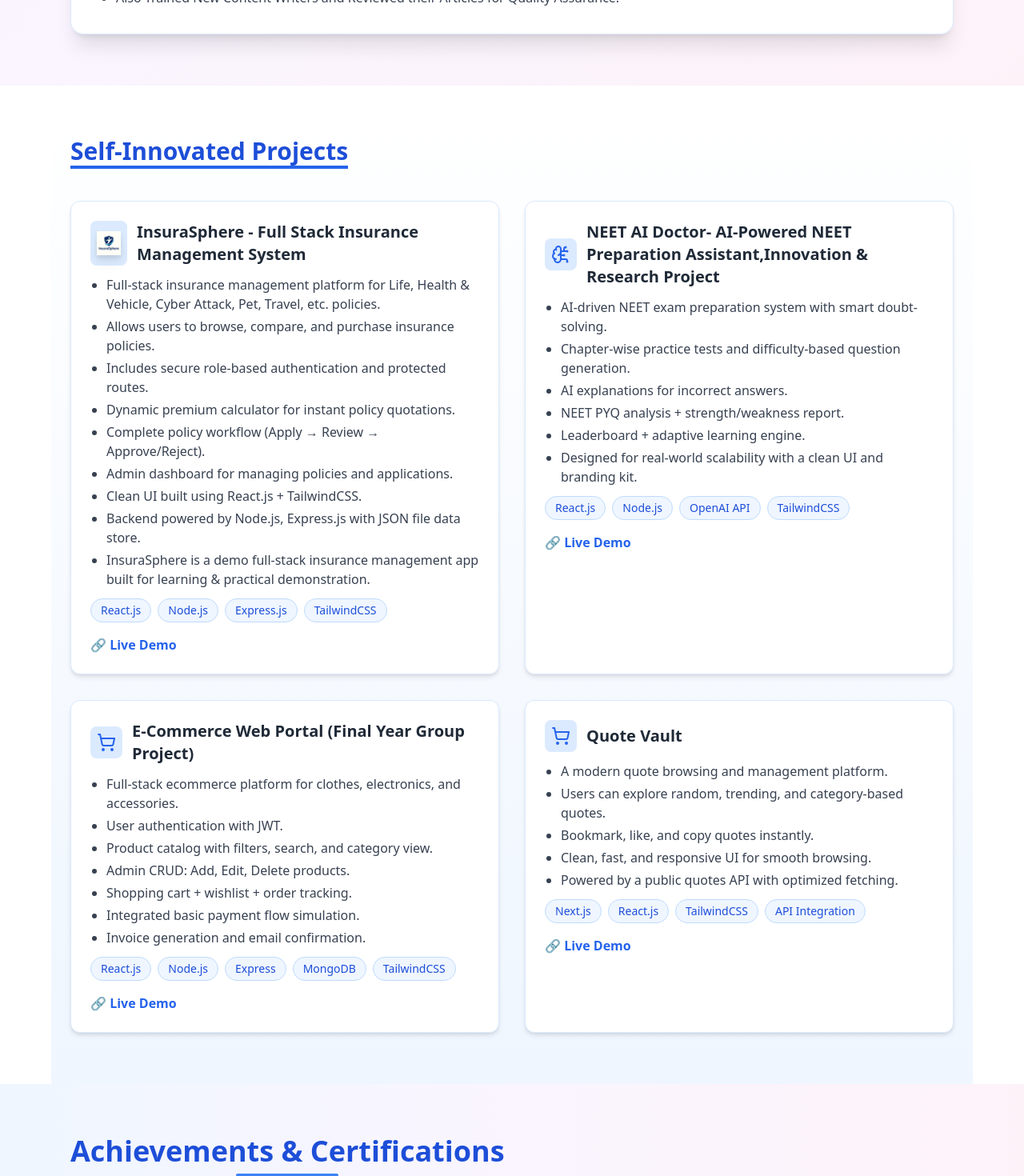
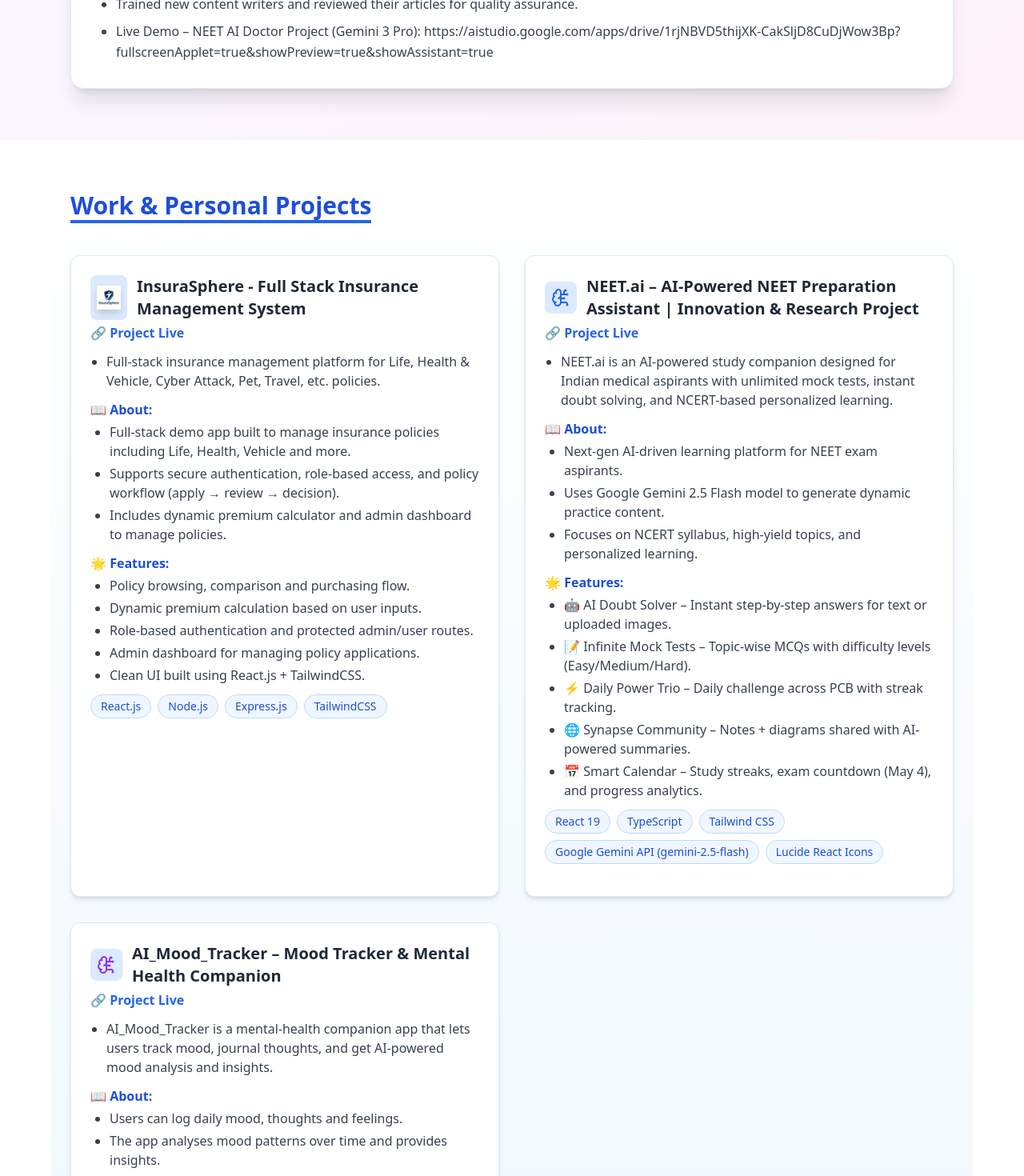
Before and after one commit to avirathod55252/avinash, a React (Create React App) app: page / in a window 1280 px wide. Shown: the part 4352-5822 px from the top of the page at 80% size. Built offline with nearby package versions, Linux system fonts and the light colour scheme; a web font is replaced by a local one.

Commit message:
added updated portfolio

```diff
--- a/src/components/Experience.js
+++ b/src/components/Experience.js
@@ -5,11 +5,11 @@
   const experiences = [
     {
       role: "Computer Programmer 1 Year and 1 Month of Experience",
-      company: "Ahilyanagar Cantonment Board ",
+      company: "Ahilyanagar Cantonment Board",
       companyUrl: "https://ahmednagar.cantt.gov.in/",
       duration: "22 July 2024 To 31 August 2025",
-      logo: "/acbc.png",
-      badge: "/tiger.png",
+      logo: "/acb.png",
+      logoClass: "w-full max-w-[350px] h-auto object-contain mx-auto sm:mx-0", // LARGE BANNER LOGO
       points: [
         "Website Management & Maintenance – Developed new pages, enhanced the homepage slider, built modules, and performed UAT for RTRM and E-Chhawani platforms.",
         "GIS & Software Setup (BARC Project) – Installed and configured BARC Change Detection Software and executed GIS workflows using QGIS.",
@@ -24,8 +24,10 @@
     {
       role: "Technical Content Writer",
       company: "GeeksforGeeks (Remote)",
+      companyUrl: "https://www.geeksforgeeks.org/",
       duration: "Apr 2023 – Apr 2024",
       logo: "/gfg2.png",
+      logoClass: "w-28 h-28 sm:w-32 sm:h-32 object-contain mx-auto sm:mx-0", // SMALL SQUARE LOGO
       points: [
         "Published and improved 100+ technical articles.",
         "Secured 12th rank in Technical Scripter 2022.",
@@ -33,7 +35,8 @@
         "Specialized in web development, programming languages, and data structures.",
         "Collaborated with editors to ensure high-quality content.",
         "Engaged with the GFG community through comments and feedback.",
-        "Also Trained New Content Writers and Reviewed their Articles for Quality Assurance.",
+        "Trained new content writers and reviewed their articles for quality assurance.",
+        "Live Demo – NEET AI Doctor Project (Gemini 3 Pro): https://aistudio.google.com/apps/drive/1rjNBVD5thijXK-CakSljD8CuDjWow3Bp?fullscreenApplet=true&showPreview=true&showAssistant=true",
       ],
     },
   ];
@@ -42,7 +45,7 @@
     <section
       id="experience"
       className="py-16 bg-gradient-to-br from-blue-50 via-purple-50 to-pink-50
-        dark:from-gray-800 dark:via-gray-900 dark:to-gray-800 transition-colors duration-300"
+      dark:from-gray-800 dark:via-gray-900 dark:to-gray-800 transition-colors duration-300"
     >
       <div className="max-w-6xl mx-auto px-4 sm:px-6">
         {/* Heading */}
@@ -61,20 +64,19 @@
               transition={{ duration: 0.6, delay: index * 0.2 }}
               viewport={{ once: true }}
               className="relative bg-white dark:bg-gray-900 rounded-2xl shadow-xl
-                dark:shadow-gray-700 hover:shadow-2xl border border-blue-100
-                dark:border-gray-700 p-6 sm:p-8 transition-all duration-300 hover:-translate-y-1"
+              dark:shadow-gray-700 hover:shadow-2xl border border-blue-100
+              dark:border-gray-700 p-6 sm:p-8 transition-all duration-300 hover:-translate-y-1"
             >
-              {/* --- TOP ROW (Fixed Responsive) --- */}
+              {/* Top Row */}
               <div className="flex flex-col md:flex-row md:justify-between md:items-center gap-6 mb-6">
                 {/* Logo + Role */}
                 <div className="flex flex-col sm:flex-row items-center gap-4 text-center sm:text-left">
-                  {/* Company Logo */}
+                  {/* Company Logo (size is different for each experience) */}
                   {exp.logo && (
                     <img
                       src={exp.logo}
                       alt="Company Logo"
-                      className="w-24 h-16 sm:w-28 sm:h-20 md:w-32 md:h-24
-                        object-contain mx-auto sm:mx-0"
+                      className={exp.logoClass}
                     />
                   )}
 
@@ -88,16 +90,6 @@
                     </p>
                   </div>
                 </div>
-
-                {/* Badge */}
-                {exp.badge && (
-                  <img
-                    src={exp.badge}
-                    alt="Badge"
-                    className="w-20 h-20 sm:w-24 sm:h-24 md:w-28 md:h-28
-                      object-contain mx-auto md:mx-0 hover:scale-105 transition duration-300"
-                  />
-                )}
               </div>
 
               {/* Company Name */}
@@ -107,8 +99,8 @@
                   target="_blank"
                   rel="noopener noreferrer"
                   className="text-lg font-semibold text-purple-600 dark:text-purple-400
-                    hover:text-blue-700 dark:hover:text-blue-300 underline underline-offset-4
-                    transition-all duration-200 mb-3 inline-block text-center sm:text-left"
+                  hover:text-blue-700 dark:hover:text-blue-300 underline underline-offset-4
+                  transition-all duration-200 mb-3 inline-block text-center sm:text-left"
                 >
                   {exp.company}
                 </a>
@@ -126,7 +118,7 @@
                 {exp.points.map((point, i) => (
                   <li
                     key={i}
-                    className="hover:text-blue-600 dark:hover:text-blue-400 transition"
+                    className="hover:text-blue-600 dark:hover:text-blue-400 transition break-words"
                   >
                     {point}
                   </li>
--- a/src/components/Projects.js
+++ b/src/components/Projects.js
@@ -1,5 +1,5 @@
 import React from "react";
-import { ShoppingCart, BrainCircuit, ShieldCheck } from "lucide-react";
+import { BrainCircuit } from "lucide-react";
 
 export default function Projects() {
   const projects = [
@@ -14,66 +14,78 @@
       ),
       desc: [
         "Full-stack insurance management platform for Life, Health & Vehicle, Cyber Attack, Pet, Travel, etc. policies.",
-        "Allows users to browse, compare, and purchase insurance policies.",
-        "Includes secure role-based authentication and protected routes.",
-        "Dynamic premium calculator for instant policy quotations.",
-        "Complete policy workflow (Apply → Review → Approve/Reject).",
-        "Admin dashboard for managing policies and applications.",
+      ],
+      about: [
+        // ← add brief about-lines here
+        "Full-stack demo app built to manage insurance policies including Life, Health, Vehicle and more.",
+        "Supports secure authentication, role-based access, and policy workflow (apply → review → decision).",
+        "Includes dynamic premium calculator and admin dashboard to manage policies.",
+      ],
+      features: [
+        "Policy browsing, comparison and purchasing flow.",
+        "Dynamic premium calculation based on user inputs.",
+        "Role-based authentication and protected admin/user routes.",
+        "Admin dashboard for managing policy applications.",
         "Clean UI built using React.js + TailwindCSS.",
-        "Backend powered by Node.js, Express.js with JSON file data store.",
-        "InsuraSphere is a demo full-stack insurance management app built for learning & practical demonstration.",
       ],
       tech: ["React.js", "Node.js", "Express.js", "TailwindCSS"],
       link: "https://insura-sphere.vercel.app/",
     },
+
     {
       title:
-        "NEET AI Doctor- AI-Powered NEET Preparation Assistant,Innovation & Research Project ",
+        "NEET.ai – AI-Powered NEET Preparation Assistant | Innovation & Research Project",
       icon: (
         <BrainCircuit className="w-6 h-6 text-blue-600 dark:text-blue-400" />
       ),
       desc: [
-        "AI-driven NEET exam preparation system with smart doubt-solving.",
-        "Chapter-wise practice tests and difficulty-based question generation.",
-        "AI explanations for incorrect answers.",
-        "NEET PYQ analysis + strength/weakness report.",
-        "Leaderboard + adaptive learning engine.",
-        "Designed for real-world scalability with a clean UI and branding kit.",
+        "NEET.ai is an AI-powered study companion designed for Indian medical aspirants with unlimited mock tests, instant doubt solving, and NCERT-based personalized learning.",
       ],
-      tech: ["React.js", "Node.js", "OpenAI API", "TailwindCSS"],
-      link: "./",
+      about: [
+        "Next-gen AI-driven learning platform for NEET exam aspirants.",
+        "Uses Google Gemini 2.5 Flash model to generate dynamic practice content.",
+        "Focuses on NCERT syllabus, high-yield topics, and personalized learning.",
+      ],
+      features: [
+        "🤖 AI Doubt Solver – Instant step-by-step answers for text or uploaded images.",
+        "📝 Infinite Mock Tests – Topic-wise MCQs with difficulty levels (Easy/Medium/Hard).",
+        "⚡ Daily Power Trio – Daily challenge across PCB with streak tracking.",
+        "🌐 Synapse Community – Notes + diagrams shared with AI-powered summaries.",
+        "📅 Smart Calendar – Study streaks, exam countdown (May 4), and progress analytics.",
+      ],
+      tech: [
+        "React 19",
+        "TypeScript",
+        "Tailwind CSS",
+        "Google Gemini API (gemini-2.5-flash)",
+        "Lucide React Icons",
+      ],
+      link: "https://aistudio.google.com/apps/drive/1rjNBVD5thijXK-CakSljD8CuDjWow3Bp?fullscreenApplet=true&showPreview=true&showAssistant=true",
     },
+
     {
-      title: "E-Commerce Web Portal (Final Year Group Project)",
+      title: "AI_Mood_Tracker – Mood Tracker & Mental Health Companion",
       icon: (
-        <ShoppingCart className="w-6 h-6 text-blue-600 dark:text-blue-400" />
+        <BrainCircuit className="w-6 h-6 text-purple-600 dark:text-purple-400" />
       ),
       desc: [
-        "Full-stack ecommerce platform for clothes, electronics, and accessories.",
-        "User authentication with JWT.",
-        "Product catalog with filters, search, and category view.",
-        "Admin CRUD: Add, Edit, Delete products.",
-        "Shopping cart + wishlist + order tracking.",
-        "Integrated basic payment flow simulation.",
-        "Invoice generation and email confirmation.",
+        "AI_Mood_Tracker is a mental-health companion app that lets users track mood, journal thoughts, and get AI-powered mood analysis and insights.",
       ],
-      tech: ["React.js", "Node.js", "Express", "MongoDB", "TailwindCSS"],
-      link: "./",
-    },
-    {
-      title: "Quote Vault",
-      icon: (
-        <ShoppingCart className="w-6 h-6 text-blue-600 dark:text-blue-400" />
-      ),
-      desc: [
-        "A modern quote browsing and management platform.",
-        "Users can explore random, trending, and category-based quotes.",
-        "Bookmark, like, and copy quotes instantly.",
-        "Clean, fast, and responsive UI for smooth browsing.",
-        "Powered by a public quotes API with optimized fetching.",
+      about: [
+        // you can fill or update these from your GitHub repo
+        "Users can log daily mood, thoughts and feelings.",
+        "The app analyses mood patterns over time and provides insights.",
+        "Includes journaling, mood history charts, and mood-based recommendations.",
       ],
-      tech: ["Next.js", "React.js", "TailwindCSS", "API Integration"],
-      link: "https://quote-vault-orpin.vercel.app/",
+      features: [
+        "📝 Daily Mood Logging & Journaling",
+        "📊 Mood History Visualization and Analytics",
+        "🤖 AI-Powered Mood Analysis & Insights",
+        "🔔 Mood Reminders & Notifications",
+        "🔐 Privacy-first data handling (localStorage/data abstraction)",
+      ],
+      tech: ["React.js", "Streamlit", "Python", "Some ML/AI library"], // adjust as per actual stack
+      link: "https://avirathod55252-ai-mood-tracker-app-gohegq.streamlit.app/",
     },
   ];
 
@@ -83,7 +95,7 @@
       className="py-16 bg-gradient-to-b from-white to-blue-50 dark:from-gray-900 dark:to-gray-800 max-w-6xl mx-auto px-6 transition-colors duration-500"
     >
       <h2 className="text-3xl font-bold text-blue-700 dark:text-blue-400 border-b-4 border-blue-600 dark:border-blue-400 inline-block mb-10">
-        Self-Innovated Projects
+        Work & Personal Projects
       </h2>
 
       <div className="grid md:grid-cols-2 gap-8">
@@ -93,21 +105,66 @@
             className="group p-6 bg-white dark:bg-gray-800 rounded-xl shadow-md border border-blue-100 dark:border-gray-700 hover:shadow-2xl hover:-translate-y-2 transition-all duration-500"
           >
             {/* Icon + Title */}
-            <div className="flex items-center gap-3 mb-3">
+            <div className="flex items-center gap-3 mb-1">
               <div className="p-2 bg-blue-100 dark:bg-blue-900 rounded-lg group-hover:bg-blue-200 dark:group-hover:bg-blue-800 transition">
                 {p.icon}
               </div>
-              <h3 className="text-xl font-semibold text-gray-800 dark:text-gray-100 group-hover:text-blue-700 dark:group-hover:text-blue-400 transition">
+
+              {/* TITLE AS CLICKABLE LINK */}
+              <a
+                href={p.link}
+                target="_blank"
+                rel="noopener noreferrer"
+                className="text-xl font-semibold text-gray-800 dark:text-gray-100 group-hover:text-blue-700 dark:group-hover:text-blue-400 transition underline-offset-2 hover:underline"
+              >
                 {p.title}
-              </h3>
+              </a>
             </div>
 
-            {/* Description Bullet Points */}
+            {/* PROJECT LIVE Link (top) */}
+            <a
+              href={p.link}
+              target="_blank"
+              rel="noopener noreferrer"
+              className="text-blue-600 dark:text-blue-400 font-semibold hover:underline mb-3 inline-block"
+            >
+              🔗 Project Live
+            </a>
+
+            {/* Short Description */}
             <ul className="list-disc ml-5 text-gray-700 dark:text-gray-300 space-y-1 mb-3">
               {p.desc.map((line, index) => (
                 <li key={index}>{line}</li>
               ))}
             </ul>
+
+            {/* ABOUT SECTION */}
+            {p.about && (
+              <>
+                <h4 className="font-semibold text-blue-700 dark:text-blue-400 mb-1">
+                  📖 About:
+                </h4>
+                <ul className="list-disc ml-6 text-gray-700 dark:text-gray-300 space-y-1 mb-3">
+                  {p.about.map((item, j) => (
+                    <li key={j}>{item}</li>
+                  ))}
+                </ul>
+              </>
+            )}
+
+            {/* FEATURES SECTION */}
+            {p.features && (
+              <>
+                <h4 className="font-semibold text-blue-700 dark:text-blue-400 mb-1">
+                  🌟 Features:
+                </h4>
+                <ul className="list-disc ml-6 text-gray-700 dark:text-gray-300 space-y-1 mb-3">
+                  {p.features.map((feat, j) => (
+                    <li key={j}>{feat}</li>
+                  ))}
+                </ul>
+              </>
+            )}
 
             {/* Tech Stack */}
             <div className="flex flex-wrap gap-2 mt-2 mb-4">
@@ -120,16 +177,6 @@
                 </span>
               ))}
             </div>
-
-            {/* Live Demo */}
-            <a
-              href={p.link}
-              target="_blank"
-              rel="noopener noreferrer"
-              className="inline-flex items-center gap-2 text-blue-600 dark:text-blue-400 font-semibold hover:underline hover:text-blue-800 dark:hover:text-blue-200 transition"
-            >
-              🔗 Live Demo
-            </a>
           </div>
         ))}
       </div>
```
Also changed, not shown: public/acb.png (added), public/acbc.png (deleted).
